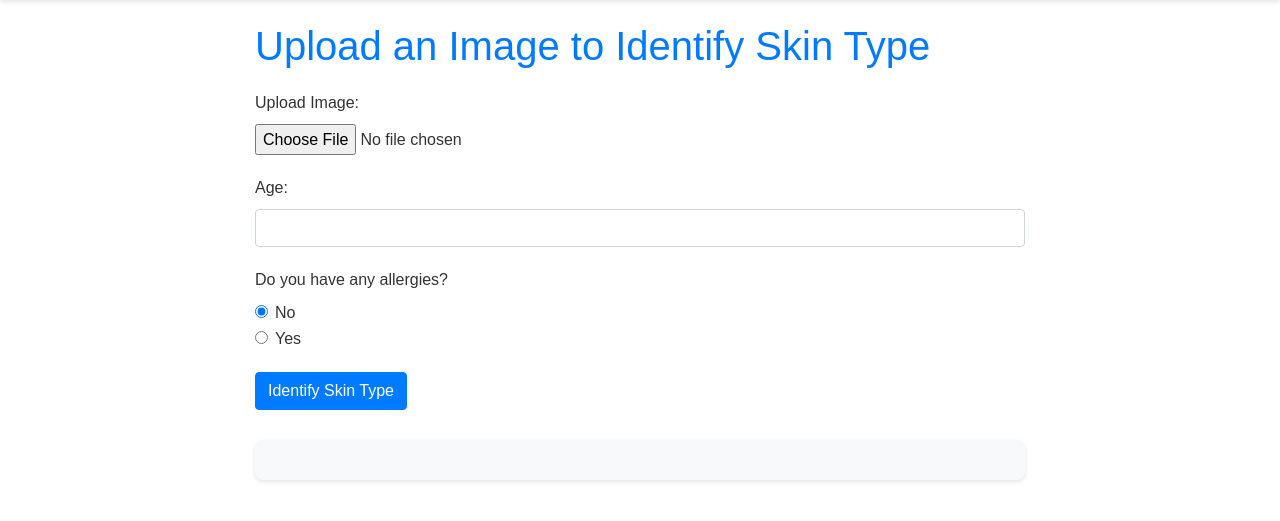
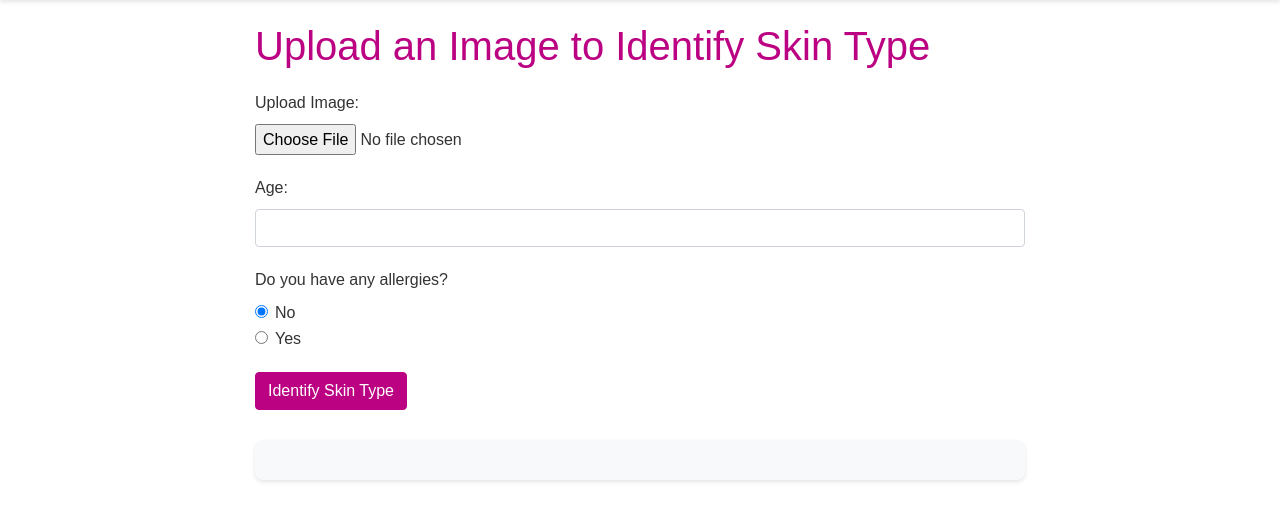
Before and after one commit to SANJANASOLANGA/SkinTypeClassification, a Flask app: page /identify in a window 1280 px wide. Shown: the part 58-579 px from the top of the page. Run offline with Flask 3, Linux system fonts and the light colour scheme; some libraries are stand-ins or nearby versions.

```diff
--- a/static/styles.css
+++ b/static/styles.css
@@ -21,11 +21,11 @@ body {
 }
 
 .nav-link:hover {
-    color: #007bff !important;
+    color: #bb0282 !important;
 }
 
 h1, h2 {
-    color: #007bff;
+    color: #bb0282;
     margin-bottom: 20px;
 }
 
@@ -59,8 +59,8 @@ h1, h2 {
 }
 
 .btn-primary {
-    background-color: #007bff;
-    border-color: #007bff;
+    background-color: #bb0282;
+    border-color: #bb0282;
 }
 
 .btn-primary:hover {
```
